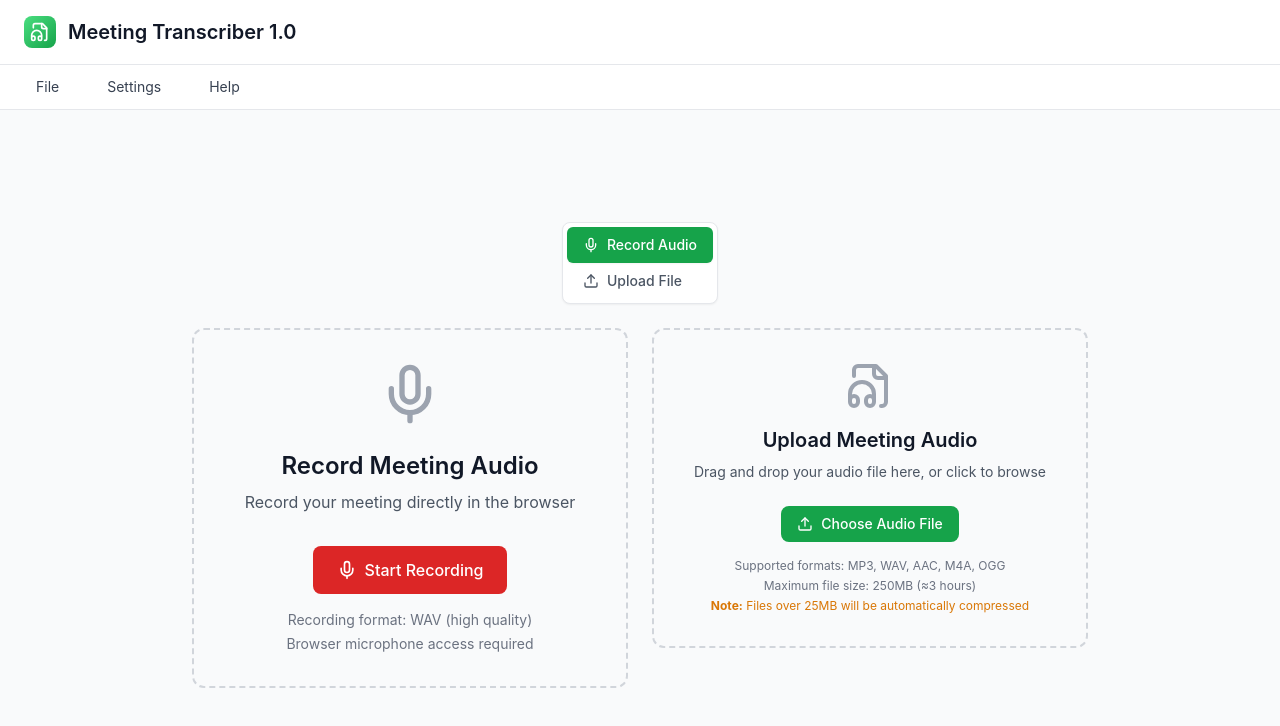
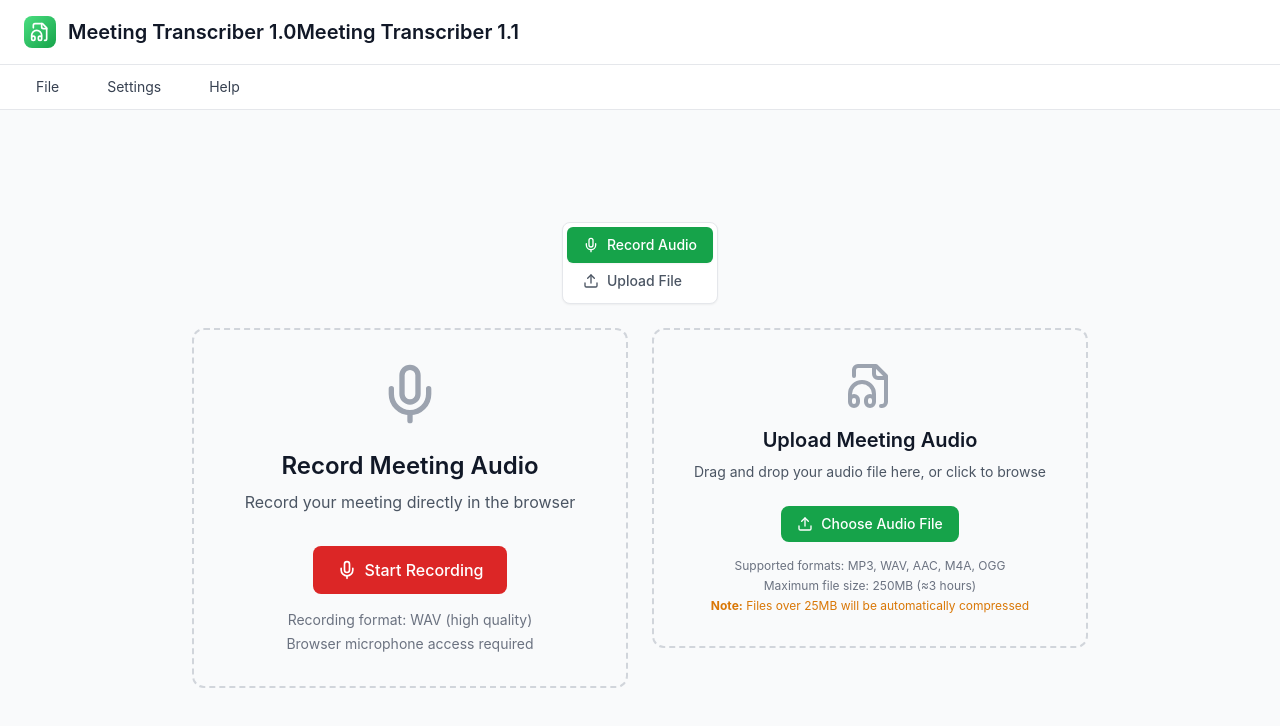
Before and after one commit to f3rrychr/Meeting-Transcriber-1.0, a React (Vite) app: page / in a window 1280 px wide. Shown: the top 726 px of the page. Built offline with nearby package versions, Linux system fonts and the light colour scheme.

Commit message:
Update Meeting Transcriber to version 1.1

```diff
--- a/index.html
+++ b/index.html
@@ -5,6 +5,7 @@
     <link rel="icon" type="image/svg+xml" href="/vite.svg" />
     <meta name="viewport" content="width=device-width, initial-scale=1.0" />
     <title>Meeting Transcriber 1.0 Application</title>
+    <title>Meeting Transcriber 1.1 Application</title>
   </head>
   <body>
     <div id="root"></div>
--- a/src/App.tsx
+++ b/src/App.tsx
@@ -411,6 +411,7 @@
             <FileAudio className="w-5 h-5 text-white" />
           </div>
           <h1 className="text-xl font-semibold text-gray-900">Meeting Transcriber 1.0</h1>
+          <h1 className="text-xl font-semibold text-gray-900">Meeting Transcriber 1.1</h1>
         </div>
       </header>
 
```
